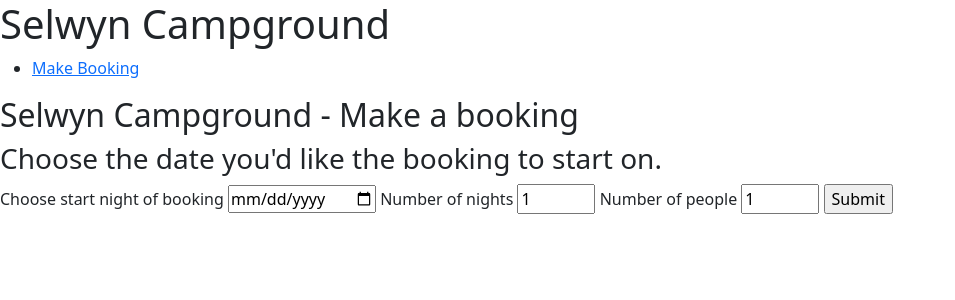
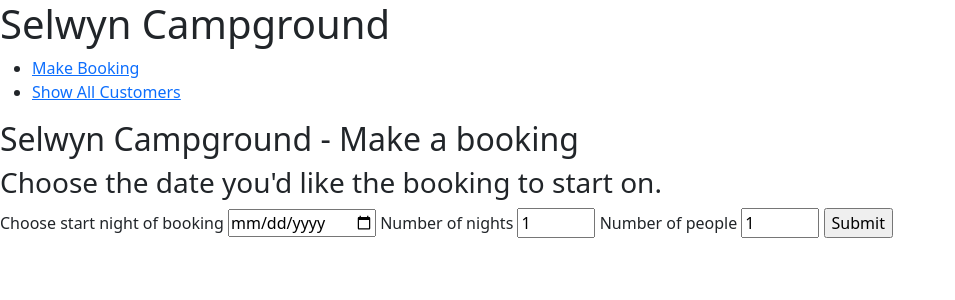
Before and after one commit to Tong-Ye-1159668/Sewlyn_Campsite_Booking_System-LincolnUni-2024-S1, a Flask app: page /booking in a window 1280 px wide. Shown: the top 300 px of the page, without its empty margins (0-955 px from the left). Run offline with Flask 3, Linux system fonts and the light colour scheme.

Commit message:
added camperlist link at base.html

```diff
--- a/templates/base.html
+++ b/templates/base.html
@@ -13,6 +13,7 @@
             <h1>Selwyn Campground</h1>
             <ul>
                 <li><a href="{{ url_for('booking') }}">Make Booking</a></li>
+                <li><a href="{{ url_for('camperlist') }}">Show All Customers</a></li>
             </ul>
           </nav>
           <section class="content">
```
